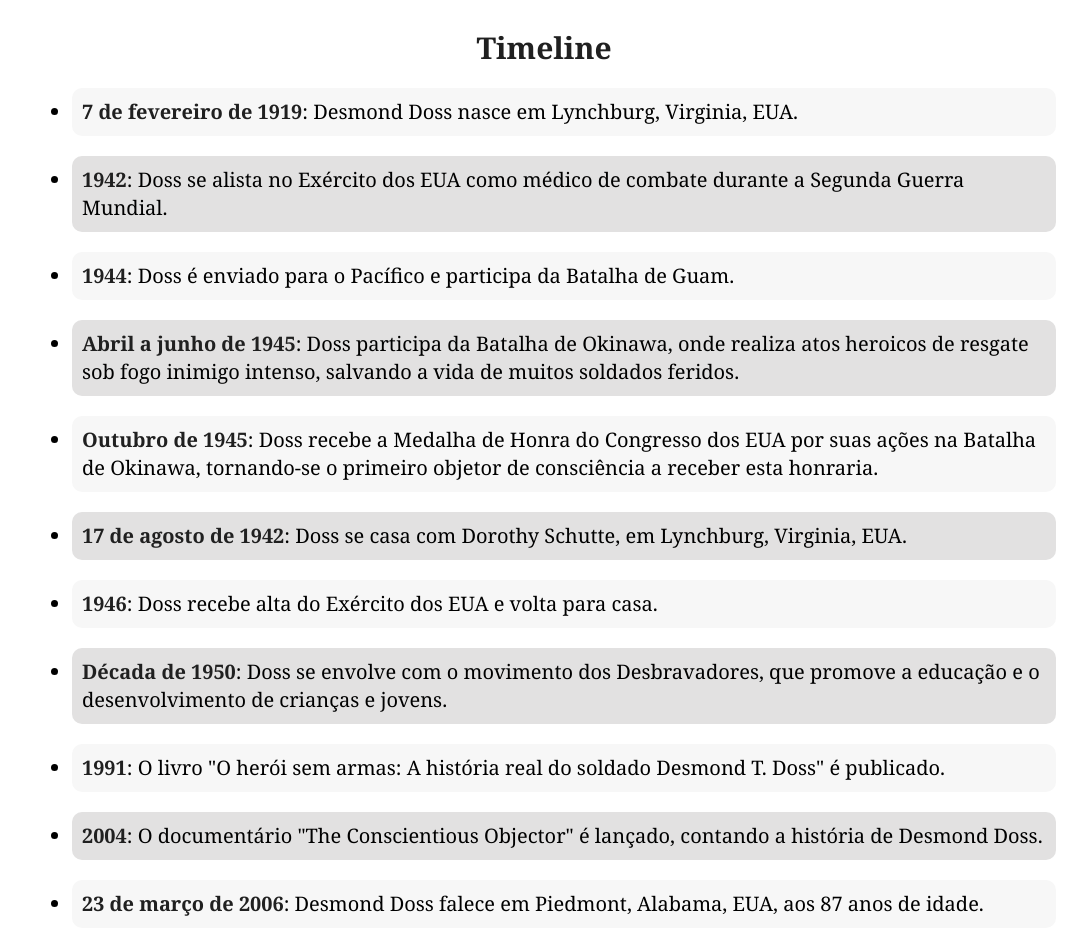
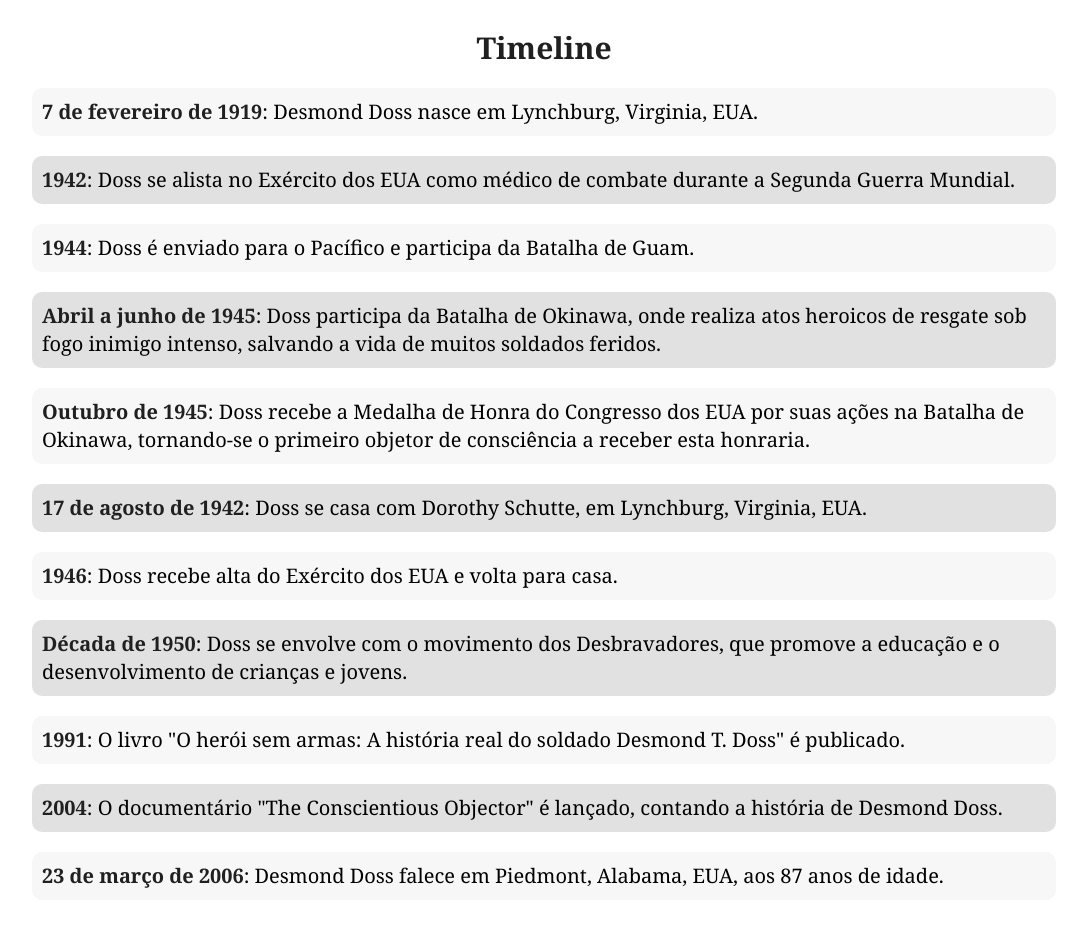
Before and after one commit to jovitorss/Tribute-Page, a plain HTML site: page index.html in a window 1280 px wide. Shown: the part 1371-2302 px from the top of the page, without its empty margins (96-1183 px from the left). Drawn offline with Linux system fonts and the light colour scheme.

Commit message:
Corrige CSS da timeline

```diff
--- a/assets/css/style.css
+++ b/assets/css/style.css
@@ -117,13 +117,14 @@ body {
 .timeline_intems{
     font-size: 20px;
     line-height: 28px;
+    padding: 0;
 }
 
 .timeline_claro,
 .timeline_escuro{
     border-radius: 10px;
     padding: 10px;
-    list-style:disc;
+    list-style:none;
     margin-bottom: 20px;
 }
 
```
